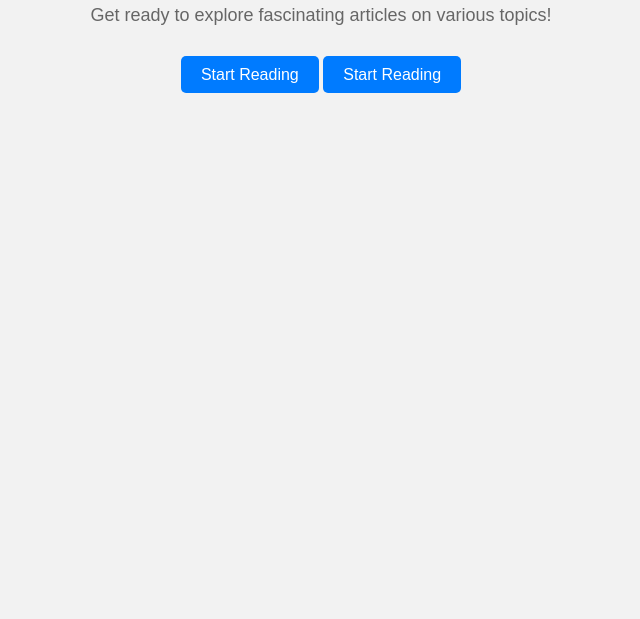
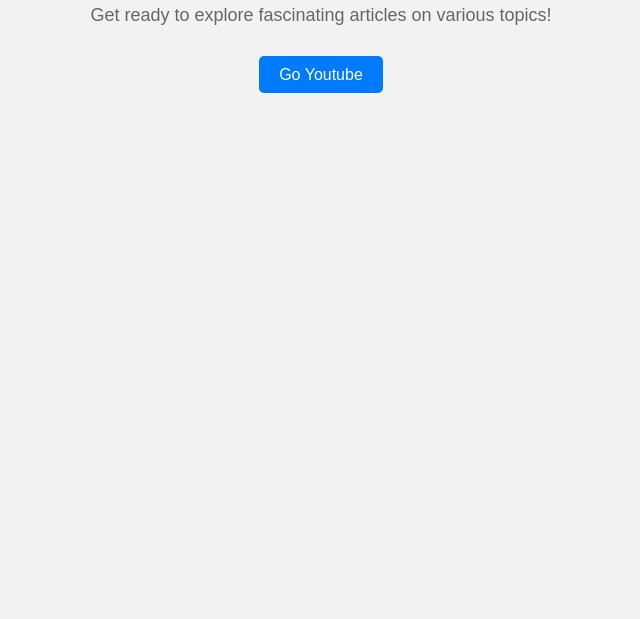
Before and after one commit to phantomGG/phantom, a plain HTML site: page index.html in a window 1280 px wide. Shown: the part 181-800 px from the top of the page, without its empty margins (319-959 px from the left). Drawn offline with Linux system fonts and the light colour scheme.

Commit message:
Update index.html

```diff
--- a/index.html
+++ b/index.html
@@ -45,8 +45,7 @@
     <div class="container">
         <h1>Welcome to My Blog</h1>
         <p>Get ready to explore fascinating articles on various topics!</p>
-        <a href="https://youtu.be/EXfFBEuCAr0?si=bgIWIZrtjfCyfUln" class="btn">Start Reading</a>
-        <a href="#" class="btn">Start Reading</a>
-    </div>
+        <a href="https://youtu.be/EXfFBEuCAr0?si=bgIWIZrtjfCyfUln" class="btn">Go Youtube</a>
+            </div>
 </body>
 </html>
```
